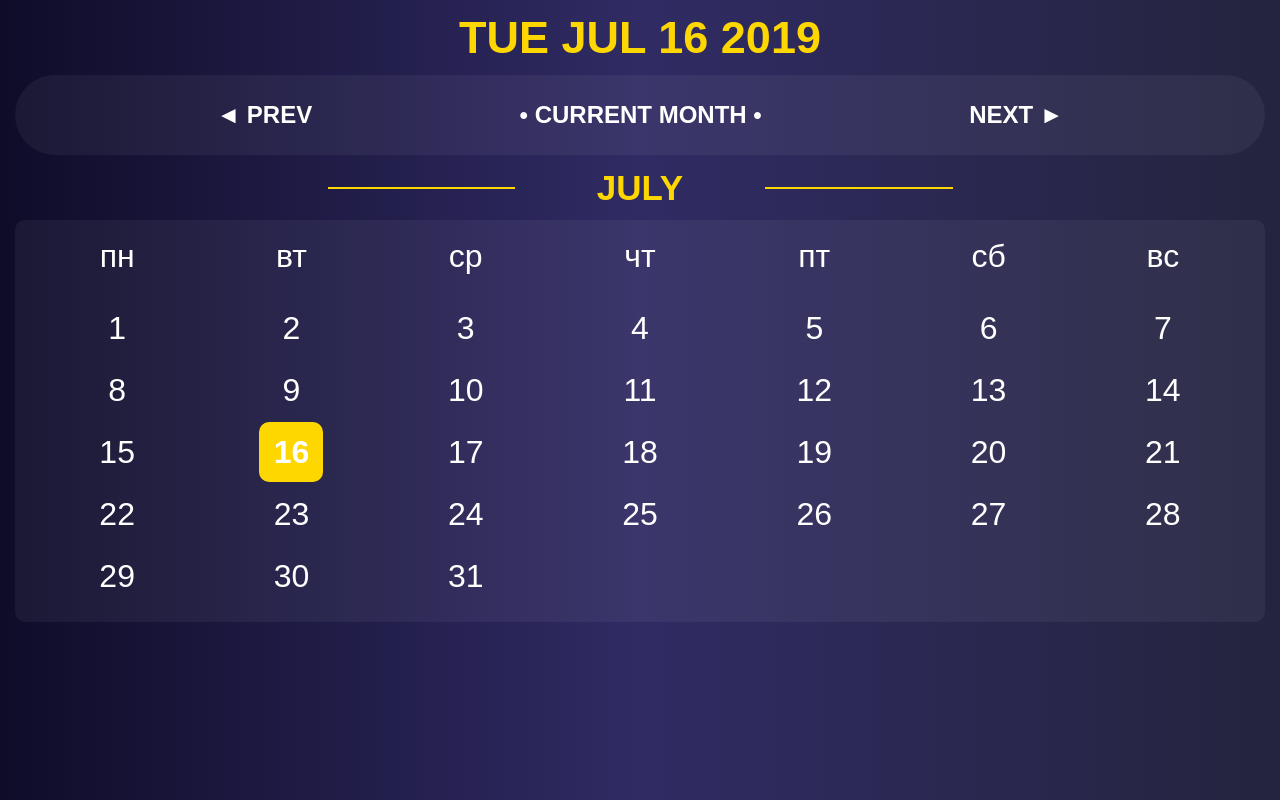
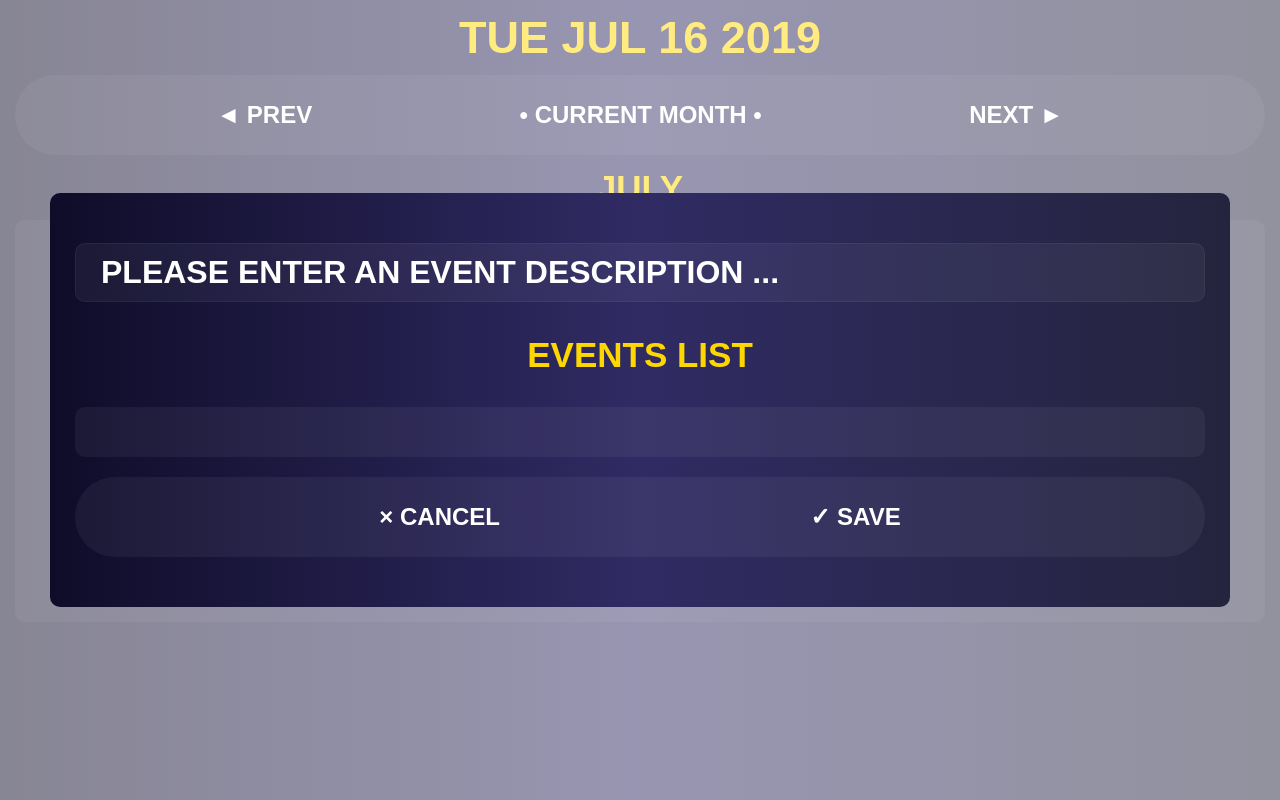
Before and after one commit to Boxing199/events-calendar, a React (Create React App) app: page / in a window 1280 px wide. Both pictures are taken after a click on the element "10". Built offline with nearby package versions, Linux system fonts and the light colour scheme.

Commit message:
added event window

```diff
--- a/src/App.js
+++ b/src/App.js
@@ -1,6 +1,7 @@
 import React from 'react';
 import CalendarContainer from './containers/CalendarContainer';
-import CalendarNavContainer from './containers/CalendarNavContainer'
+import CalendarNavContainer from './containers/CalendarNavContainer';
+import CalendarEventContainer from './containers/CalendarEventContainer';
 
 class App extends React.Component {
   render() {
@@ -13,10 +14,11 @@ class App extends React.Component {
             <div className="inner">
               <h2 className="title">{today}</h2>
               <CalendarNavContainer />
-              <p className="subtitle">{months[this.props.currentMonth]}</p>
+              <p className="subtitle">{(this.props.today.getFullYear() === this.props.currentYear) ? months[this.props.currentMonth] : months[this.props.currentMonth] + ' ' + this.props.currentYear}</p>
               <CalendarContainer />
             </div>
           </div>
+          <CalendarEventContainer />
         </main>
       </div>
     );
--- a/src/actions/actionTypes.js
+++ b/src/actions/actionTypes.js
@@ -1,3 +1,5 @@
 export const NEXT_MONTH = 'NEXT_MONTH';
 export const PREV_MONTH = 'PREV_MONTH';
 export const THIS_MONTH = 'THIS_MONTH';
+export const OPEN_WINDOW = 'OPEN_WINDOW';
+export const CLOSE_WINDOW = 'CLOSE_WINDOW';
--- a/src/actions/index.js
+++ b/src/actions/index.js
@@ -11,3 +11,11 @@ export const getPrevMonth = () => ({
 export const getThisMonth = () => ({
     type: type.THIS_MONTH,
 });
+
+export const openWindow = () => ({
+    type: type.OPEN_WINDOW,
+});
+
+export const closeWindow = () => ({
+    type: type.CLOSE_WINDOW,
+});
--- a/src/components/Calendar/Calendar.js
+++ b/src/components/Calendar/Calendar.js
@@ -45,6 +45,7 @@ class Calendar extends React.Component {
           >
             <span
               className={(monthDay.getDate() === today.getDate() && monthDay.getMonth() === today.getMonth() && monthDay.getFullYear() === today.getFullYear()) ? 'date currentDate' : 'date'}
+              onClick={()=>this.props.openWindow()}
             >
               {monthDay.getDate()}
             </span>
--- /dev/null
+++ b/src/components/CalendarEvent/CalendarEvent.js
@@ -0,0 +1,25 @@
+import React from 'react';
+
+class CalendarEvent extends React.Component {
+    render() {
+    return (
+        <div className={(this.props.eventWindow === "closed") ? "calendar-event-wrap display-none" : "calendar-event-wrap"}>
+            <div className="calendar-event">
+            <input className="calendar-event-input" type="text" placeholder="please enter an event description ..." />
+                <h2 className="subtitle calendar-event-subtitle"> Events list</h2>
+                <ul className="calendar-event-list">
+                </ul>
+                <nav className="calendar-nav">
+                    <button
+                      className="calendar-nav-btn"
+                      onClick={()=>this.props.closeWindow()}
+                    >&#215; cancel</button>
+                    <button className="calendar-nav-btn">&#10003; save</button>
+                </nav>
+            </div>
+        </div>
+        );
+    }
+}
+
+export default CalendarEvent;
--- a/src/containers/AppContainer.js
+++ b/src/containers/AppContainer.js
@@ -4,6 +4,7 @@ import App from '../App';
 const mapStateToProps = state => ({
   today: state.today,
   currentMonth: state.currentMonth,
+  currentYear: state.currentYear,
 });
 
 export const AppContainer = connect(
--- a/src/containers/CalendarContainer.js
+++ b/src/containers/CalendarContainer.js
@@ -4,6 +4,7 @@ import {
   getNextMonth,
   getPrevMonth,
   getThisMonth,
+  openWindow,
 } from '../actions/index';
 
 const mapStateToProps = state => ({
@@ -15,6 +16,7 @@ const mapDispatchToProps = {
   getNextMonth,
   getPrevMonth,
   getThisMonth,
+  openWindow,
 };
 export const CalendarContainer = connect(
   mapStateToProps,
--- /dev/null
+++ b/src/containers/CalendarEventContainer.js
@@ -0,0 +1,18 @@
+import { connect } from 'react-redux';
+import CalendarEvent from '../components/CalendarEvent/CalendarEvent';
+import {
+  closeWindow,
+} from '../actions/index';
+
+const mapStateToProps = state => ({
+  eventWindow: state.eventWindow,
+});
+const mapDispatchToProps = {
+  closeWindow,
+};
+export const CalendarEventContainer = connect(
+  mapStateToProps,
+  mapDispatchToProps,
+)(CalendarEvent);
+
+export default CalendarEventContainer;
--- a/src/reducers/data.js
+++ b/src/reducers/data.js
@@ -4,11 +4,11 @@ export const initialState = {
   today: new Date(),
   currentMonth: new Date().getMonth(),
   currentYear: new Date().getFullYear(),
+  eventWindow: "closed",
 };
 export const data = (state = initialState, action) => {
   switch (action.type) {
     case type.NEXT_MONTH:
-      //return { ...state, currentMonth: state.currentMonth+1 };
       if (state.currentMonth === 11) {
         return { ...state, currentMonth: 0, currentYear: state.currentYear+1 };
       }
@@ -20,6 +20,10 @@ export const data = (state = initialState, action) => {
       return { ...state, currentMonth: state.currentMonth-1 };
     case type.THIS_MONTH:
       return { ...state, currentMonth: state.today.getMonth(), currentYear: state.today.getFullYear() };
+    case type.OPEN_WINDOW:
+      return { ...state, eventWindow: "open" };
+    case type.CLOSE_WINDOW:
+      return { ...state, eventWindow: "closed" };
     default:
       return state;
   }
--- a/src/styles/index.css
+++ b/src/styles/index.css
@@ -6,6 +6,10 @@ html,body {
     background: #0f0c29;;
     background: -webkit-linear-gradient(to right, #0f0c29, #302b63, #24243e);
     background: linear-gradient(to right, #0f0c29, #302b63, #24243e);
+}
+
+input {
+    box-sizing: border-box;
 }
 
 .wrapper,
@@ -38,24 +42,7 @@ main {
     padding: 15px 0;
     font-size: 35px;
 }
-.subtitle::after,
-.subtitle::before {
-    content: '';
-    display: block;
-    width: 15%;
-    height: 2px;
-    position: absolute;
-    top: 50%;
-    background: #ffd700;
-}
 
-.subtitle::after {
-    left: 25%;
-}
-
-.subtitle::before {
-    right: 25%;
-}
       /* calendar nav */
 
 .calendar-nav {
@@ -85,7 +72,7 @@ main {
     padding: 15px;
     display: grid;
     grid-template-columns: repeat(7, 1fr);
-    color: white;
+    color:#fff;
     background-color: rgba(255,255, 255,.05);
     border-radius: 10px;
 }
@@ -131,23 +118,85 @@ main {
     color: #fff;
     transition: .8s;
 }
-@media(max-width: 1240px) {
-    .subtitle::after {
-        left: 20%;
+
+         /* calendar event */
+
+.calendar-event-wrap {
+    position: fixed;
+    top: 0;
+    left: 0;
+    width: 100vw;
+    height: 100vh;
+    display: flex;
+    justify-content: center;
+    align-items: center;
+    background: rgba(255,255,255, .5);
+    z-index: 9999;
+}
+
+.calendar-event {
+    width: 100%;
+    max-width: 1280px;
+    padding: 50px 25px;
+    margin: 0 50px;
+    background: #0f0c29;;
+    background: -webkit-linear-gradient(to right, #0f0c29, #302b63, #24243e);
+    background: linear-gradient(to right, #0f0c29, #302b63, #24243e);
+    border-radius: 10px;
+}
+
+.calendar-event-input {
+    width: 100%;
+    padding: 10px 25px;
+    color: #ffd700;
+    border: 1px solid rgba(255,255,255, .05);
+    border-radius: 10px;
+    background: rgba(255,255,255, .05);
+}
+
+.calendar-event-input:focus {
+    border-color: #ffd700;
+}
+
+.calendar-event-input::placeholder {
+    color: #fff;
+    font-weight: 700;
+    text-transform: uppercase;
+}
+
+.calendar-event-subtitle {
+    margin-top: 20px;
+    text-align: center;
+}
+
+.calendar-event-list {
+    max-height: 300px;
+    overflow-y: scroll;
+    padding: 25px;
+    margin: 20px 0;
+    color: #ffd700;
+    border-radius: 10px;
+    background: rgba(255,255, 255,.05);
+}
+
+.calendar-event-list-item {
+    padding: 5px 0;
+}
+
+.display-none {
+    display: none;
+}
+
+@media(max-width: 1024px) {
+    .calendar-event {
+        padding: 35px 25px;
     }
 
-    .subtitle::before {
-        right: 20%;
+    .calendar-event-input {
+        font-size: 24px;
     }
-}
-
-@media(max-width: 860px) {
-    .subtitle::after {
-        left: 18%;
-    }
-
-    .subtitle::before {
-        right: 18%;
+    .calendar-event-list {
+        max-height: 200px;
     }
 }
 
@@ -173,8 +222,32 @@ main {
         height: 44px;
         border-radius: 5px;
     }
+
+    .calendar-event {
+        padding: 25px;
+    }
+
+    .calendar-event-input {
+        font-size: 18px;
+    }
+
+    .calendar-event-subtitle,
+    .calendar-event-list {
+        margin-top: 0;
+    }
+
+    .calendar-event-list {
+        max-height: 150px;
+        padding: 10px 25px;
+        ;
+    }
 }
-
+@media (max-width: 580px) {
+    .calendar-event-subtitle::before,
+    .calendar-event-subtitle::after {
+        display: none;
+    }
+}
 @media(max-width: 480px) {
     body,
     .subtitle {
@@ -185,13 +258,6 @@ main {
         font-size: 25px;
     }
 
-    .subtitle::after {
-        left: 15%;
-    }
-
-    .subtitle::before {
-        right: 15%;
-    }
     #calendar {
         border-radius: 5px;
     }
@@ -200,7 +266,9 @@ main {
         padding: 15px 0;
     }
 
-    .calendar-nav-btn {
+    .calendar-nav-btn,
+    .calendar-event-input,
+    .calendar-event-list-item {
         font-size: 14px;
     }
 
@@ -225,13 +293,4 @@ main {
     .calendar-nav-btn {
         font-size: 12px;
     }
-
-    .subtitle::after {
-        left: 12%;
-    }
-
-    .subtitle::before {
-        right: 12%;
-    }
-
 }
```
